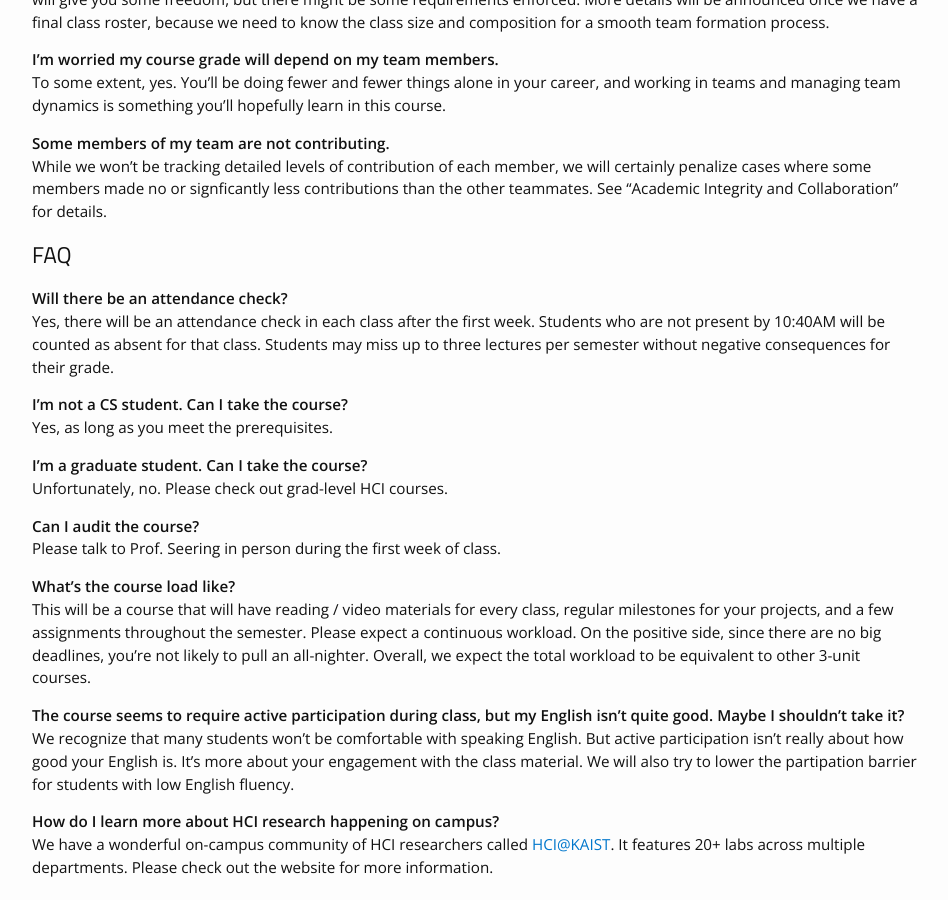
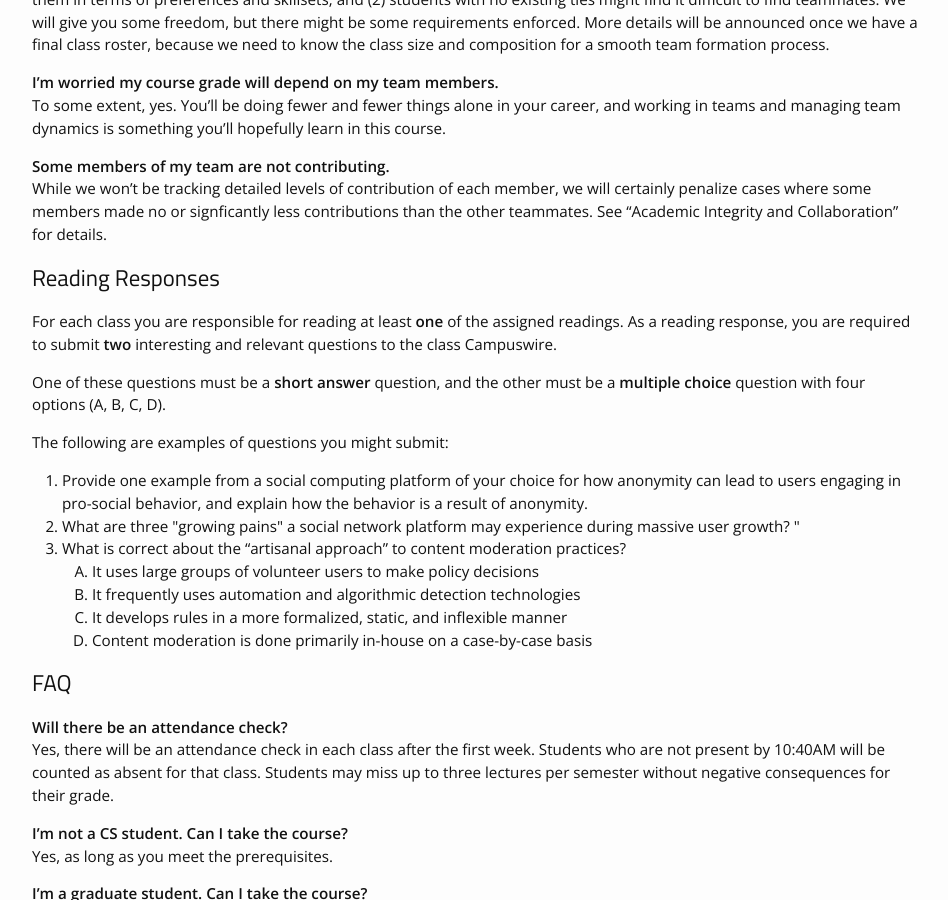
Before and after one commit to cstl-kaist/cs473-2025-fall, a Jekyll site: the page built from logistics.md, in a window 1280 px wide and 900 px high, scrolled down 1385 px. Shown: the whole window, without its empty margins (163-1111 px from the left). Built offline with Jekyll 4.4.1, drawn with Linux system fonts in a browser that asks for light colours; nearby versions of some CDN libraries.

Commit message:
Putting reading response details in logistics

```diff
--- a/logistics.md
+++ b/logistics.md
@@ -9,6 +9,7 @@ permalink: /logistics/
 - [Grading](#grading)
 - [Academic Integrity and Collaboration](#academic-integrity-and-collaboration)
 - [Design Project](#design-project)
+- [Reading Responses](#reading-responses)
 - [FAQ](#faq)
 
 <!-- TOC end -->
@@ -54,6 +55,27 @@ To some extent, yes. You'll be doing fewer and fewer things alone in your career
 **Some members of my team are not contributing.**
 While we won't be tracking detailed levels of contribution of each member, we will certainly penalize cases where some members made no or signficantly less contributions than the other teammates. See "Academic Integrity and Collaboration" for details.
 
+<!-- TOC --><a name="reading-responses"></a>
+## Reading Responses
+For each class you are responsible for reading at least **one** of the assigned readings. As a reading response, you are required to submit **two** interesting and relevant questions to the class Campuswire.
+
+One of these questions must be a **short answer** question, and the other must be a **multiple choice** question with four options (A, B, C, D).
+
+The following are examples of questions you might submit:
+
+<ol>
+    <li>Provide one example from a social computing platform of your choice for how anonymity can lead to users engaging in pro-social behavior, and explain how the behavior is a result of anonymity.</li>
+    <li>What are three "growing pains" a social network platform may experience during massive user growth? "</li>
+    <li>What is correct about the “artisanal approach” to content moderation practices?
+        <ol type="A">
+            <li>It uses large groups of volunteer users to make policy decisions</li>
+            <li>It frequently uses automation and algorithmic detection technologies</li>
+            <li>It develops rules in a more formalized, static, and inflexible manner</li>
+            <li>Content moderation is done primarily in-house on a case-by-case basis</li>
+        </ol>
+    </li>
+</ol>
+
 <!-- TOC --><a name="faq"></a>
 ## FAQ
 **Will there be an attendance check?**
```
Also changed, not shown: _layouts/schedule.html (+0 -21 lines).
